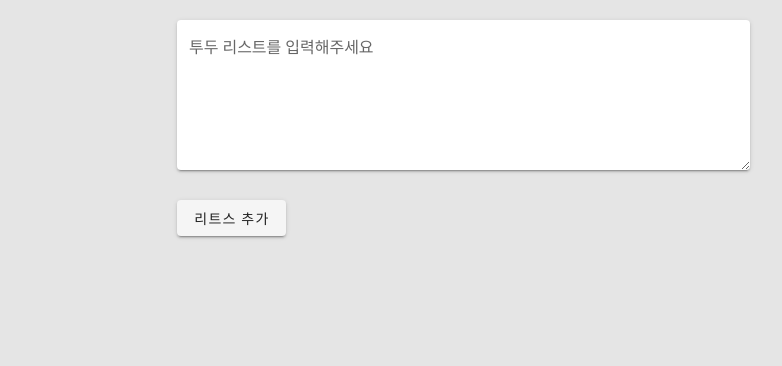
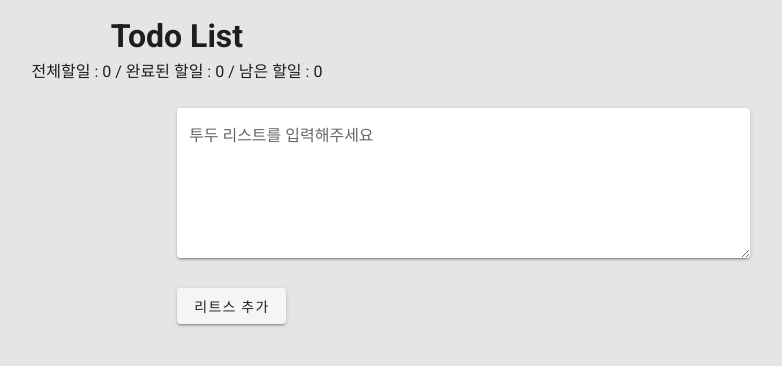
Before and after one commit to kyeongmin21/eventbus-todo, a Vue app: page /#/ in a window 1280 px wide. Shown: the top 366 px of the page, without its empty margins (463-1245 px from the left). Built offline with nearby package versions, Linux system fonts and the light colour scheme.

Commit message:
전체 할일, 완료된 할일, 남은 할일 표시하기

```diff
--- a/src/components/List.vue
+++ b/src/components/List.vue
@@ -41,7 +41,7 @@ export default {
     "todoList"
   ],
   methods: {
-    listEdit (memo, idx) {
+    listEdit(memo, idx) {
       eventBus.listEdit(memo, idx)
     }
   }
--- a/src/views/Home.vue
+++ b/src/views/Home.vue
@@ -1,7 +1,12 @@
 <template>
   <div class="todoWrap">
     <v-container>
-    <v-layout class="pa-5" row wrap >
+      <v-flex xs12 text-center>
+        <h1>Todo List</h1>
+        <p>전체할일 : {{ todoList.length }} / 완료된 할일 : {{ countDone }} / 남은 할일 : {{ todoList.length - countDone }}</p>
+      </v-flex>
+
+      <v-layout class="pa-5" row wrap>
         <v-flex xs6>
           <List :todoList="todoList"
                 @statusControl="statusControl"
@@ -33,22 +38,38 @@ export default {
       todoList: []
     }
   },
+  computed: {
+    countDone() {
+      let count = 0
+      this.todoList.forEach(list => {
+        if (list.status === 'done') {
+          count += 1
+        }
+      })
+      return count
+    }
+  },
   methods: {
-    listAdd (memo) {
+    listAdd(memo) {
       this.todoList.push({memo: memo, status: 'created'})
     },
-    statusControl (idx, status) {
+    statusControl(idx, status) {
       this.todoList[idx].status = status
     },
-    listDelete (idx) {
+    listDelete(idx) {
       this.todoList.splice(idx, 1)
     },
-    listEdit (memo, idx) {
+    listEdit(memo, idx) {
       this.todoList[idx].memo = memo
     }
   }
 }
 </script>
+
 <style>
-.todoWrap { width: 100%; height: 100%; background-color: #e5e5e5; }
+  .todoWrap {
+    width: 100%;
+    height: 100%;
+    background-color: #e5e5e5;
+  }
 </style>
```
Also changed, not shown: src/components/ListAdd.vue (+2 -6 lines), src/main.js (indentation only), 1 other file (tests, documents, lock files or other folders). Lines whose indentation alone changed are shown as unchanged.
